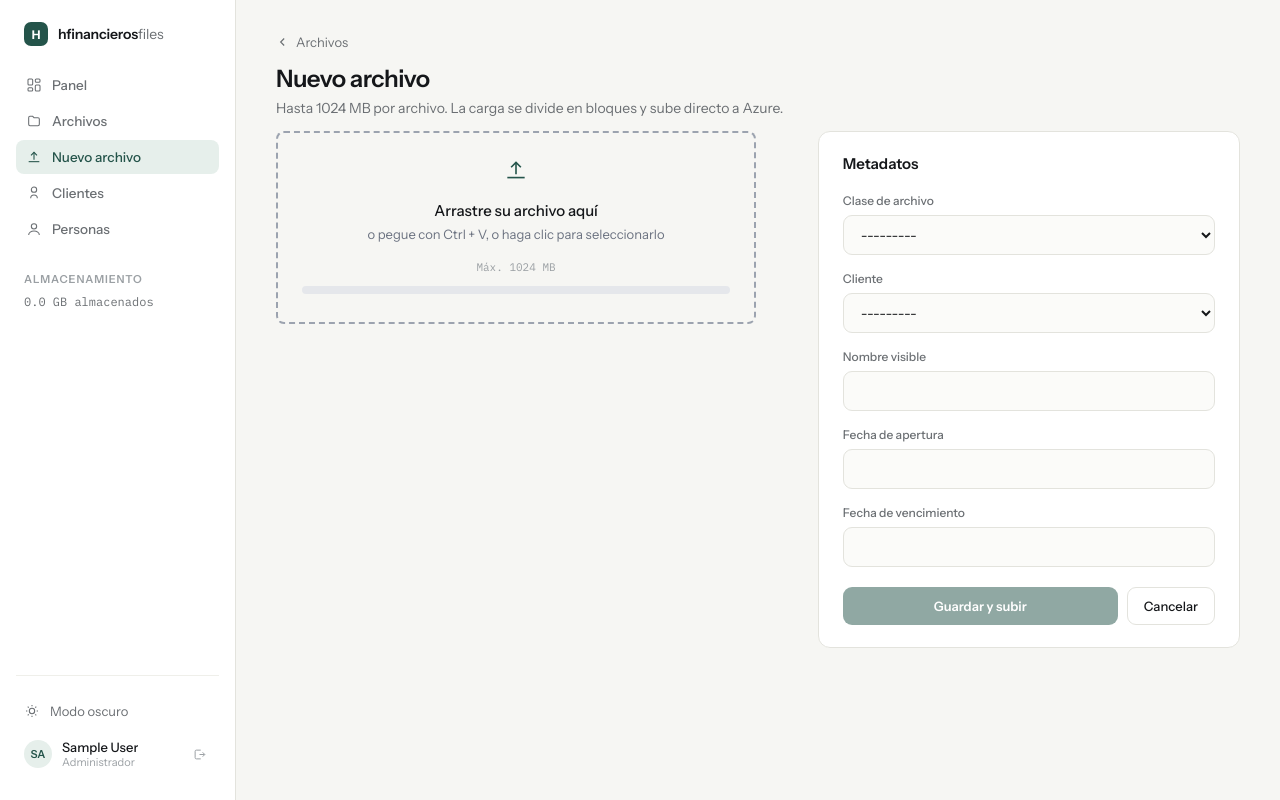
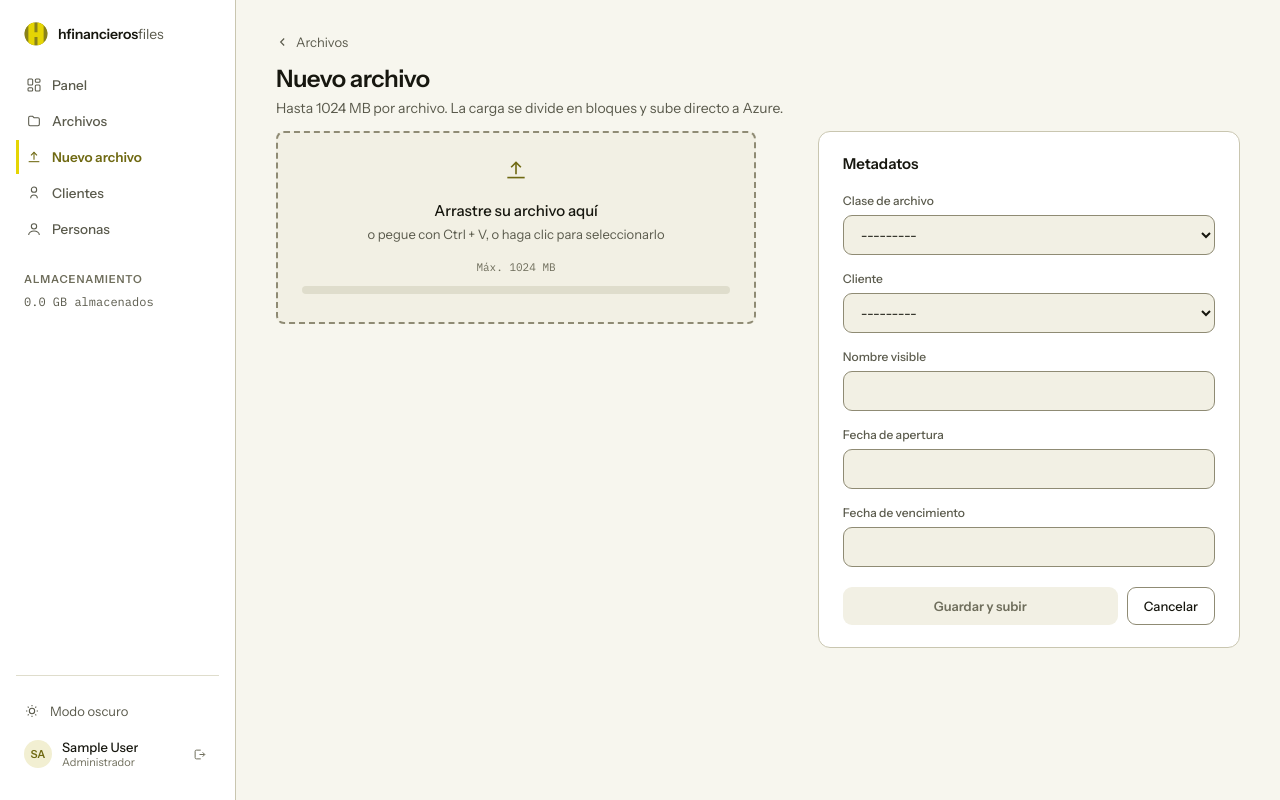
Before and after one commit to cloudteam-vyg/hfinancierosfiles, a Django app: page /archivos/subir/ in a window 1280 px wide. Run offline with Django 5.2, Linux system fonts and the light colour scheme; the visitor is signed in with stand-in values (Sample User, id 1); data that the repository does not hold is empty; parts of the project's set-up code (start-up, migrations or seed data) failed here and were passed over.

Commit message:
add fx in border lines

```diff
--- a/authentication/templates/authentication/login.html
+++ b/authentication/templates/authentication/login.html
@@ -1,10 +1,11 @@
 {% extends "base.html" %}
+{% load static %}
 {% block title %}Iniciar sesión{% endblock %}
 {% block content %}
 <div class="login-shell">
   <div class="login-panel">
     <div class="login-brand">
-      <div class="app-logo-mark">H</div>
+      <img src="{% static 'img/logo-mark.svg' %}" alt="" class="app-logo-mark login-logo-mark">
       <div class="app-logo-text">hfinancieros<span class="muted">files</span></div>
     </div>
 
--- a/files/static/files/css/upload_page.css
+++ b/files/static/files/css/upload_page.css
@@ -1,24 +1,29 @@
+/* Complementa static/css/main.css y se carga DESPUÉS que ella (bloque
+   extra_head de upload.html), así que todo va en tokens: con hex en crudo
+   estas reglas pisaban las de main.css y no respondían al modo oscuro. */
+
 .hf-dropzone {
-    border: 2px dashed #9CA3AF;
+    border: 2px dashed var(--line-strong);
     border-radius: 8px;
     padding: 24px;
     text-align: center;
     cursor: pointer;
     outline: none;
     max-width: 480px;
+    background: var(--surface2);
 }
 
 .hf-dropzone:focus-visible {
-    border-color: #2563EB;
+    border-color: var(--brand-deep);
 }
 
 .hf-dropzone.hf-dropzone-dragover {
-    border-color: #2563EB;
-    background: #EFF6FF;
+    border-color: var(--brand-deep);
+    background: var(--brand-soft);
 }
 
 .hf-dropzone-hint {
-    color: #6B7280;
+    color: var(--muted);
     font-size: 13px;
     margin: 0 0 8px;
 }
@@ -30,40 +35,41 @@
 .hf-upload-bar {
     height: 8px;
     border-radius: 4px;
-    background: #E5E7EB;
+    background: var(--line2);
     overflow: hidden;
 }
 
+/* En curso = azul (procesando). El amarillo queda reservado a la marca. */
 .hf-upload-fill {
     height: 100%;
     width: 0%;
-    background: #F59E0B;
+    background: var(--blue);
     transition: width 0.2s ease;
 }
 
 .hf-upload-box.hf-upload-ok .hf-upload-fill {
-    background: #16A34A;
+    background: var(--green);
 }
 
 .hf-upload-box.hf-upload-error .hf-upload-fill {
-    background: #DC2626;
+    background: var(--red);
 }
 
 .hf-upload-status {
     margin-top: 4px;
     font-size: 12px;
-    color: #6B7280;
+    color: var(--muted);
 }
 
 .hf-upload-box.hf-upload-error .hf-upload-status {
-    color: #DC2626;
+    color: var(--red);
 }
 
 .hf-upload-box.hf-upload-ok .hf-upload-status {
-    color: #16A34A;
+    color: var(--green);
 }
 
 .hf-form-errors {
-    color: #DC2626;
+    color: var(--red);
     font-size: 13px;
 }
--- a/files/templates/files/upload.html
+++ b/files/templates/files/upload.html
@@ -28,7 +28,7 @@
            data-sas-endpoint="{% url 'files:archive-upload-sas' %}"
            data-max-upload-size-mb="{{ max_upload_size_mb }}">
         <input type="file" id="id_upload_widget" hidden>
-        <svg width="26" height="26" viewBox="0 0 24 24" fill="none" stroke="currentColor" stroke-width="1.5" style="color: var(--accent);"><path d="M12 16V5"></path><path d="m7.5 9.5 4.5-4.5 4.5 4.5"></path><path d="M4 19h16"></path></svg>
+        <svg width="26" height="26" viewBox="0 0 24 24" fill="none" stroke="currentColor" stroke-width="1.5" style="color: var(--brand-ink);"><path d="M12 16V5"></path><path d="m7.5 9.5 4.5-4.5 4.5 4.5"></path><path d="M4 19h16"></path></svg>
         <div style="font-size: 15px; font-weight: 500; margin-top: 14px;">Arrastre su archivo aquí</div>
         <p class="hf-dropzone-hint" style="margin-top: 6px;">o pegue con Ctrl + V, o haga clic para seleccionarlo</p>
         <div class="mono" style="font-size: 11px; color: var(--faint); margin-top: 18px;">Máx. {{ max_upload_size_mb }} MB</div>
--- a/static/css/main.css
+++ b/static/css/main.css
@@ -1,41 +1,80 @@
+/* =========================================================================
+   Paleta corporativa
+   -------------------------------------------------------------------------
+   El amarillo de marca (#E5D504) tiene 1.52:1 contra blanco, así que NO es
+   un color de texto en modo claro. Por eso la marca se reparte en tres
+   papeles y no en un único token de acento:
+
+     --brand       relleno de superficies >=24px, SIEMPRE con --on-brand encima
+     --brand-deep  bordes, foco y elementos pequeños (3.98:1 -> UI, no texto)
+     --brand-ink   texto, enlaces y estados activos (5.23:1 sobre --bg)
+
+   Regla: un elemento amarillo pequeño sobre fondo claro desaparece. Puntos,
+   iconos finos y texto van en --brand-ink o --brand-deep, nunca en --brand.
+
+   En oscuro esto se invierte: #E5D504 rinde 12.31:1 sobre el fondo, así que
+   --brand y --brand-ink pasan a valer lo mismo.
+
+   El amarillo es exclusivo de identidad y no participa en la rampa de
+   estados: "pendiente" usa pizarra y "aviso" usa naranja, para que el color
+   corporativo nunca se lea como un estado del sistema.
+   ========================================================================= */
+/* Bordes en tres niveles. Un único tono de borde obliga a elegir entre
+   controles legibles y contenedores discretos; separándolos se consigue lo
+   uno y lo otro:
+     --line2        1.37:1  separadores internos (filas de tabla)
+     --line         1.72:1  contorno de contenedores (card, tabla, panel)
+     --line-strong  3.44:1  contorno de CONTROLES (input, select, botón, chip)
+                            -> WCAG 1.4.11 exige 3:1 aquí, en el resto no
+     --line-hover   5.30:1  control apuntado */
 :root {
-  --bg: #F6F6F3; --surface: #FFFFFF; --surface2: #FBFBF9;
-  --ink: #15171A; --muted: #6B6F73; --faint: #9BA0A4;
-  --line: #E3E3DD; --line2: #EFEFEA;
-  --accent: #24544A; --accent-soft: #E6EFEB; --on-accent: #FFFFFF;
-  --amber: #9A6614; --amber-soft: #F7EEDC;
+  --bg: #F7F6EE; --surface: #FFFFFF; --surface2: #F2F0E4;
+  --ink: #17170F; --muted: #5A5A4C; --faint: #6F6E5C;
+  --line: #C9C6B0; --line2: #DFDDCC;
+  --line-strong: #8F8B74; --line-hover: #6F6C58;
+  --brand: #E5D504; --brand-deep: #89821A; --brand-ink: #6F6912;
+  --brand-soft: #F2EFD2; --on-brand: #191703;
+  --slate: #4F5A63; --slate-soft: #E9ECEF;
+  --warn: #A8541B; --warn-soft: #F7EADF;
   --blue: #1F5C93; --blue-soft: #E4EDF6;
-  --green: #24544A; --green-soft: #E3EFEA;
-  --red: #A33527; --red-soft: #F7E6E3;
-  --shadow: 0 1px 2px rgba(20,22,24,.05), 0 8px 24px rgba(20,22,24,.05);
+  --green: #2C6B45; --green-soft: #E3F0E8;
+  --red: #A33527; --red-soft: #F7E6E3; --on-red: #FFFFFF;
+  --shadow: 0 1px 2px rgba(23,23,15,.05), 0 8px 24px rgba(23,23,15,.05);
   --radius: 10px;
 }
 
-/* Aplica en modo "system" cuando el navegador prefiere oscuro (sin toggle explícito) */
+/* Aplica en modo "system" cuando el navegador prefiere oscuro (sin toggle explícito).
+   Debe ser idéntico al bloque [data-theme="dark"] de abajo. */
 @media (prefers-color-scheme: dark) {
   :root:not([data-theme="light"]) {
-    --bg: #111312; --surface: #191C1B; --surface2: #1F2322;
-    --ink: #ECEEEB; --muted: #9AA09C; --faint: #6E7570;
-    --line: #2A2F2D; --line2: #232726;
-    --accent: #6FBFA8; --accent-soft: #1E2A27; --on-accent: #0E1614;
-    --amber: #D9A441; --amber-soft: #2A2418;
+    --bg: #12130E; --surface: #1A1C15; --surface2: #212318;
+    --ink: #ECEBE0; --muted: #9C9C8D; --faint: #6F7063;
+    --line: #2C2E22; --line2: #24261B;
+    --line-strong: #6E7157; --line-hover: #8A8D72;
+    --brand: #E5D504; --brand-deep: #B5AC2A; --brand-ink: #E5D504;
+    --brand-soft: #2B2809; --on-brand: #191703;
+    --slate: #A6B2BC; --slate-soft: #242A2F;
+    --warn: #E0A06A; --warn-soft: #2E2015;
     --blue: #6FA8DC; --blue-soft: #1A2430;
-    --green: #6FBFA8; --green-soft: #16241F;
-    --red: #E08272; --red-soft: #2C1B18;
+    --green: #6FBF8E; --green-soft: #16241C;
+    --red: #E08272; --red-soft: #2C1B18; --on-red: #2C1B18;
     --shadow: 0 1px 2px rgba(0,0,0,.3), 0 8px 24px rgba(0,0,0,.28);
   }
 }
 
 /* Toggle explícito (persistido en localStorage por static/js/theme.js) */
 :root[data-theme="dark"] {
-  --bg: #111312; --surface: #191C1B; --surface2: #1F2322;
-  --ink: #ECEEEB; --muted: #9AA09C; --faint: #6E7570;
-  --line: #2A2F2D; --line2: #232726;
-  --accent: #6FBFA8; --accent-soft: #1E2A27; --on-accent: #0E1614;
-  --amber: #D9A441; --amber-soft: #2A2418;
+  --bg: #12130E; --surface: #1A1C15; --surface2: #212318;
+  --ink: #ECEBE0; --muted: #9C9C8D; --faint: #6F7063;
+  --line: #2C2E22; --line2: #24261B;
+  --line-strong: #6E7157; --line-hover: #8A8D72;
+  --brand: #E5D504; --brand-deep: #B5AC2A; --brand-ink: #E5D504;
+  --brand-soft: #2B2809; --on-brand: #191703;
+  --slate: #A6B2BC; --slate-soft: #242A2F;
+  --warn: #E0A06A; --warn-soft: #2E2015;
   --blue: #6FA8DC; --blue-soft: #1A2430;
-  --green: #6FBFA8; --green-soft: #16241F;
-  --red: #E08272; --red-soft: #2C1B18;
+  --green: #6FBF8E; --green-soft: #16241C;
+  --red: #E08272; --red-soft: #2C1B18; --on-red: #2C1B18;
   --shadow: 0 1px 2px rgba(0,0,0,.3), 0 8px 24px rgba(0,0,0,.28);
 }
 
@@ -47,7 +86,7 @@ body {
   -webkit-font-smoothing: antialiased;
 }
 .mono { font-family: "IBM Plex Mono", monospace; }
-a { color: var(--accent); text-decoration: none; }
+a { color: var(--brand-ink); text-decoration: none; }
 a:hover { color: var(--ink); text-decoration: underline; }
 input, button, select, textarea { font-family: inherit; }
 input::placeholder, textarea::placeholder { color: var(--faint); }
@@ -71,11 +110,7 @@ input::placeholder, textarea::placeholder { color: var(--faint); }
   height: 100vh;
 }
 .app-logo { display: flex; align-items: center; gap: 10px; padding: 0 8px 22px; }
-.app-logo-mark {
-  width: 24px; height: 24px; border-radius: 7px; background: var(--accent);
-  display: flex; align-items: center; justify-content: center;
-  color: var(--on-accent); font-size: 12px; font-weight: 700; flex: none;
-}
+.app-logo-mark { width: 24px; height: 24px; border-radius: 50%; flex: none; display: block; }
 .app-logo-text { font-size: 14px; font-weight: 600; letter-spacing: -0.01em; }
 .app-logo-text .muted { color: var(--muted); font-weight: 400; }
 
@@ -87,7 +122,15 @@ input::placeholder, textarea::placeholder { color: var(--faint); }
   cursor: pointer; text-decoration: none;
 }
 .app-nav-item:hover { background: var(--surface2); color: var(--muted); text-decoration: none; }
-.app-nav-item.active { background: var(--accent-soft); color: var(--accent); }
+/* El estado activo se marca con un asta amarilla que sangra el alto completo
+   del item, igual que las astas de la H del logo sangran hasta que las recorta
+   el círculo. Es el único elemento llamativo de la interfaz. */
+.app-nav-item.active { position: relative; color: var(--brand-ink); font-weight: 600; }
+.app-nav-item.active::before {
+  content: ""; position: absolute; left: 0; top: 0; bottom: 0;
+  width: 3px; background: var(--brand);
+}
+.app-nav-item.active:hover { background: transparent; color: var(--brand-ink); }
 .app-nav-item svg { flex: none; }
 
 .app-storage { margin-top: 26px; padding: 0 8px 8px; }
@@ -107,8 +150,8 @@ input::placeholder, textarea::placeholder { color: var(--faint); }
 
 .app-user { display: flex; align-items: center; gap: 10px; padding: 9px 8px; margin-top: 2px; }
 .app-user-avatar {
-  width: 28px; height: 28px; border-radius: 50%; background: var(--accent-soft);
-  color: var(--accent); display: flex; align-items: center; justify-content: center;
+  width: 28px; height: 28px; border-radius: 50%; background: var(--brand-soft);
+  color: var(--brand-ink); display: flex; align-items: center; justify-content: center;
   font-size: 11px; font-weight: 600; flex: none;
 }
 .app-user-info { min-width: 0; }
@@ -133,17 +176,22 @@ input::placeholder, textarea::placeholder { color: var(--faint); }
 .btn {
   display: inline-flex; align-items: center; gap: 8px;
   height: 38px; padding: 0 16px;
-  border: 1px solid var(--line); border-radius: 9px;
+  border: 1px solid var(--line-strong); border-radius: 9px;
   background: var(--surface); color: var(--ink);
   font-size: 13px; font-weight: 500; cursor: pointer; text-decoration: none;
   white-space: nowrap;
 }
-.btn:hover { background: var(--surface2); text-decoration: none; }
-.btn:disabled { opacity: .5; cursor: not-allowed; }
+.btn:hover { background: var(--surface2); border-color: var(--line-hover); text-decoration: none; }
+/* Deshabilitado explícito: con opacity el texto caía por debajo de 3:1. */
+.btn:disabled, .btn[aria-disabled="true"] {
+  background: var(--surface2); border-color: var(--line); color: var(--faint);
+  cursor: not-allowed;
+}
 .btn-sm { height: 30px; padding: 0 12px; font-size: 12.5px; }
-.btn-primary { border: none; background: var(--accent); color: var(--on-accent); font-weight: 600; }
-.btn-primary:hover { opacity: .88; background: var(--accent); }
-.btn-danger { border: none; background: var(--red); color: #fff; font-weight: 600; }
+.btn-primary { border: none; background: var(--brand); color: var(--on-brand); font-weight: 600; }
+.btn-primary:hover { opacity: .88; background: var(--brand); }
+/* --on-red, no #fff: en oscuro --red es un salmón claro y el blanco no contrastaba. */
+.btn-danger { border: none; background: var(--red); color: var(--on-red); font-weight: 600; }
 .btn-danger:hover { opacity: .88; background: var(--red); }
 .btn-link { border: none; background: none; color: var(--muted); text-decoration: underline; padding: 0; height: auto; }
 
@@ -176,7 +224,7 @@ input::placeholder, textarea::placeholder { color: var(--faint); }
   display: inline-flex; align-items: center; padding: 3px 10px; border-radius: 20px;
   font-size: 11.5px; font-weight: 600; letter-spacing: .01em;
 }
-.badge-pending    { background: var(--amber-soft); color: var(--amber); }
+.badge-pending    { background: var(--slate-soft); color: var(--slate); }
 .badge-processing { background: var(--blue-soft); color: var(--blue); }
 .badge-completed  { background: var(--green-soft); color: var(--green); }
 .badge-error      { background: var(--red-soft); color: var(--red); }
@@ -192,7 +240,7 @@ input::placeholder, textarea::placeholder { color: var(--faint); }
 .row-menu[open] summary { background: var(--surface2); }
 .row-menu-content {
   position: absolute; right: 0; top: 32px; z-index: 5; min-width: 140px;
-  border: 1px solid var(--line); border-radius: 9px; background: var(--surface);
+  border: 1px solid var(--line-strong); border-radius: 9px; background: var(--surface);
   box-shadow: var(--shadow); padding: 4px; display: flex; flex-direction: column;
 }
 .row-menu-content a {
@@ -206,29 +254,40 @@ input::placeholder, textarea::placeholder { color: var(--faint); }
 .search-field { position: relative; flex: 1; max-width: 340px; }
 .search-field svg { position: absolute; left: 13px; top: 50%; transform: translateY(-50%); color: var(--faint); }
 .search-field input {
-  width: 100%; height: 38px; padding: 0 14px 0 36px; border: 1px solid var(--line);
+  width: 100%; height: 38px; padding: 0 14px 0 36px; border: 1px solid var(--line-strong);
   border-radius: 9px; background: var(--surface); color: var(--ink); font-size: 13px; outline: none;
 }
-.search-field input:focus { border-color: var(--accent); }
-.chip-group { display: flex; gap: 4px; padding: 3px; border: 1px solid var(--line); border-radius: 9px; background: var(--surface); flex-wrap: wrap; }
+.search-field input:hover { border-color: var(--line-hover); }
+.search-field input:focus { border-color: var(--brand-deep); box-shadow: 0 0 0 3px var(--brand-soft); }
+.chip-group { display: flex; gap: 4px; padding: 3px; border: 1px solid var(--line-strong); border-radius: 9px; background: var(--surface); flex-wrap: wrap; }
 .chip {
   height: 30px; padding: 0 12px; border: none; border-radius: 7px;
   font-size: 12.5px; font-weight: 500; cursor: pointer; background: transparent; color: var(--muted);
   text-decoration: none; display: inline-flex; align-items: center;
 }
 .chip:hover { text-decoration: none; }
-.chip.active { background: var(--accent); color: var(--on-accent); }
+.chip.active { background: var(--brand); color: var(--on-brand); }
 
 /* Formularios */
 .form-field { margin-bottom: 16px; display: flex; flex-direction: column; gap: 7px; }
 .form-field label { font-size: 12px; font-weight: 500; color: var(--muted); }
 .form-field input, .form-field select, .form-field textarea {
-  height: 40px; padding: 0 13px; border: 1px solid var(--line); border-radius: 9px;
+  height: 40px; padding: 0 13px; border: 1px solid var(--line-strong); border-radius: 9px;
   background: var(--surface2); color: var(--ink); font-size: 13.5px; outline: none;
 }
 .form-field textarea { height: auto; padding: 11px 13px; resize: vertical; }
+.form-field input:hover, .form-field select:hover, .form-field textarea:hover {
+  border-color: var(--line-hover);
+}
+/* El foco se marca con color de borde Y anillo: el color solo no basta para
+   quien no distingue el olivo del gris. */
 .form-field input:focus, .form-field select:focus, .form-field textarea:focus {
-  border-color: var(--accent); background: var(--surface);
+  border-color: var(--brand-deep); background: var(--surface);
+  box-shadow: 0 0 0 3px var(--brand-soft);
+}
+.form-field input:disabled, .form-field select:disabled, .form-field textarea:disabled {
+  border-color: var(--line); background: var(--surface2);
+  color: var(--faint); cursor: not-allowed;
 }
 .form-help { color: var(--faint); font-size: 11px; }
 .form-error, .hf-form-errors { color: var(--red); font-size: 13px; }
@@ -249,8 +308,8 @@ input::placeholder, textarea::placeholder { color: var(--faint); }
 .dash-panel-title span { font-size: 12px; color: var(--faint); }
 
 .bar-chart { display: flex; align-items: flex-end; gap: 6px; height: 168px; }
-.bar-chart .bar { flex: 1; background: var(--accent-soft); border-radius: 4px 4px 2px 2px; min-height: 2px; }
-.bar-chart .bar.is-today { background: var(--accent); }
+.bar-chart .bar { flex: 1; background: var(--brand-soft); border-radius: 4px 4px 2px 2px; min-height: 2px; }
+.bar-chart .bar.is-today { background: var(--brand); }
 .bar-chart-labels { display: flex; justify-content: space-between; margin-top: 12px; font-size: 11px; color: var(--faint); font-family: "IBM Plex Mono", monospace; }
 
 .queue-row { margin-bottom: 18px; }
@@ -258,7 +317,7 @@ input::placeholder, textarea::placeholder { color: var(--faint); }
 .queue-row-head .mono { color: var(--muted); }
 .queue-bar { height: 6px; border-radius: 3px; background: var(--line2); }
 .queue-bar-fill { height: 100%; border-radius: 3px; }
-.queue-bar-fill.status-pending    { background: var(--amber); }
+.queue-bar-fill.status-pending    { background: var(--slate); }
 .queue-bar-fill.status-processing { background: var(--blue); }
 .queue-bar-fill.status-completed  { background: var(--green); }
 .queue-bar-fill.status-error      { background: var(--red); }
@@ -268,7 +327,7 @@ input::placeholder, textarea::placeholder { color: var(--faint); }
 .message { padding: 10px 14px; border-radius: 9px; margin-bottom: 8px; font-size: 13.5px; }
 .message-success { background: var(--green-soft); color: var(--green); }
 .message-error { background: var(--red-soft); color: var(--red); }
-.message-warning { background: var(--amber-soft); color: var(--amber); }
+.message-warning { background: var(--warn-soft); color: var(--warn); }
 .message-info { background: var(--blue-soft); color: var(--blue); }
 
 .pagination { display: flex; align-items: center; justify-content: space-between; padding: 13px 20px; font-size: 12.5px; color: var(--muted); }
@@ -283,6 +342,8 @@ input::placeholder, textarea::placeholder { color: var(--faint); }
   padding: 56px 64px; background: var(--surface); border-right: 1px solid var(--line);
 }
 .login-brand { display: flex; align-items: center; gap: 10px; }
+.login-logo-mark { width: 28px; height: 28px; }
+.login-brand .app-logo-text { font-size: 15px; }
 .login-form-wrap { max-width: 380px; width: 100%; }
 .login-form-wrap h1 { margin: 0 0 8px; font-size: 30px; font-weight: 600; letter-spacing: -0.02em; }
 .login-form-wrap > p { margin: 0 0 32px; font-size: 14px; line-height: 1.55; color: var(--muted); }
@@ -292,7 +353,8 @@ input::placeholder, textarea::placeholder { color: var(--faint); }
   display: flex; align-items: flex-start; gap: 9px;
 }
 .login-note-dot {
-  width: 6px; height: 6px; border-radius: 50%; background: var(--accent);
+  /* 6px sobre superficie clara: --brand desaparecería, va en --brand-deep. */
+  width: 6px; height: 6px; border-radius: 50%; background: var(--brand-deep);
   margin-top: 6px; flex: none; animation: pulseDot 2.4s ease-in-out infinite;
 }
 .login-note p { margin: 0; font-size: 12px; line-height: 1.5; color: var(--faint); }
@@ -309,7 +371,7 @@ input::placeholder, textarea::placeholder { color: var(--faint); }
 .login-side-content { position: relative; max-width: 420px; }
 .login-side-kicker {
   font-family: "IBM Plex Mono", monospace; font-size: 11px; letter-spacing: .12em;
-  text-transform: uppercase; color: var(--accent); margin-bottom: 18px;
+  text-transform: uppercase; color: var(--brand-ink); margin-bottom: 18px;
 }
 .login-side-lead { margin: 0 0 36px; font-size: 22px; line-height: 1.45; font-weight: 500; letter-spacing: -0.01em; }
 .login-steps { display: flex; flex-direction: column; gap: 1px; background: var(--line); border: 1px solid var(--line); border-radius: 12px; overflow: hidden; }
--- a/templates/app_base.html
+++ b/templates/app_base.html
@@ -1,4 +1,5 @@
 {% extends "base.html" %}
+{% load static %}
 
 {% block content %}
 {% url 'dashboard' as dashboard_url %}
@@ -7,7 +8,7 @@
 <div class="app-shell">
   <aside class="app-sidebar">
     <div class="app-logo">
-      <div class="app-logo-mark">H</div>
+      <img src="{% static 'img/logo-mark.svg' %}" alt="" class="app-logo-mark">
       <div class="app-logo-text">hfinancieros<span class="muted">files</span></div>
     </div>
 
--- a/templates/base.html
+++ b/templates/base.html
@@ -19,6 +19,8 @@
   <link rel="preconnect" href="https://fonts.gstatic.com" crossorigin>
   <link href="https://fonts.googleapis.com/css2?family=Instrument+Sans:wght@400;500;600;700&family=IBM+Plex+Mono:wght@400;500&display=swap" rel="stylesheet">
   <link rel="stylesheet" href="{% static 'css/main.css' %}">
+  <link rel="icon" href="{% static 'img/logo-mark.svg' %}" type="image/svg+xml">
+  <link rel="alternate icon" href="{% static 'img/Logo_PNG.png' %}" type="image/png">
   {% block extra_head %}{% endblock %}
 </head>
 <body>
```
Also changed, not shown: static/img/logo-mark.svg (added).
